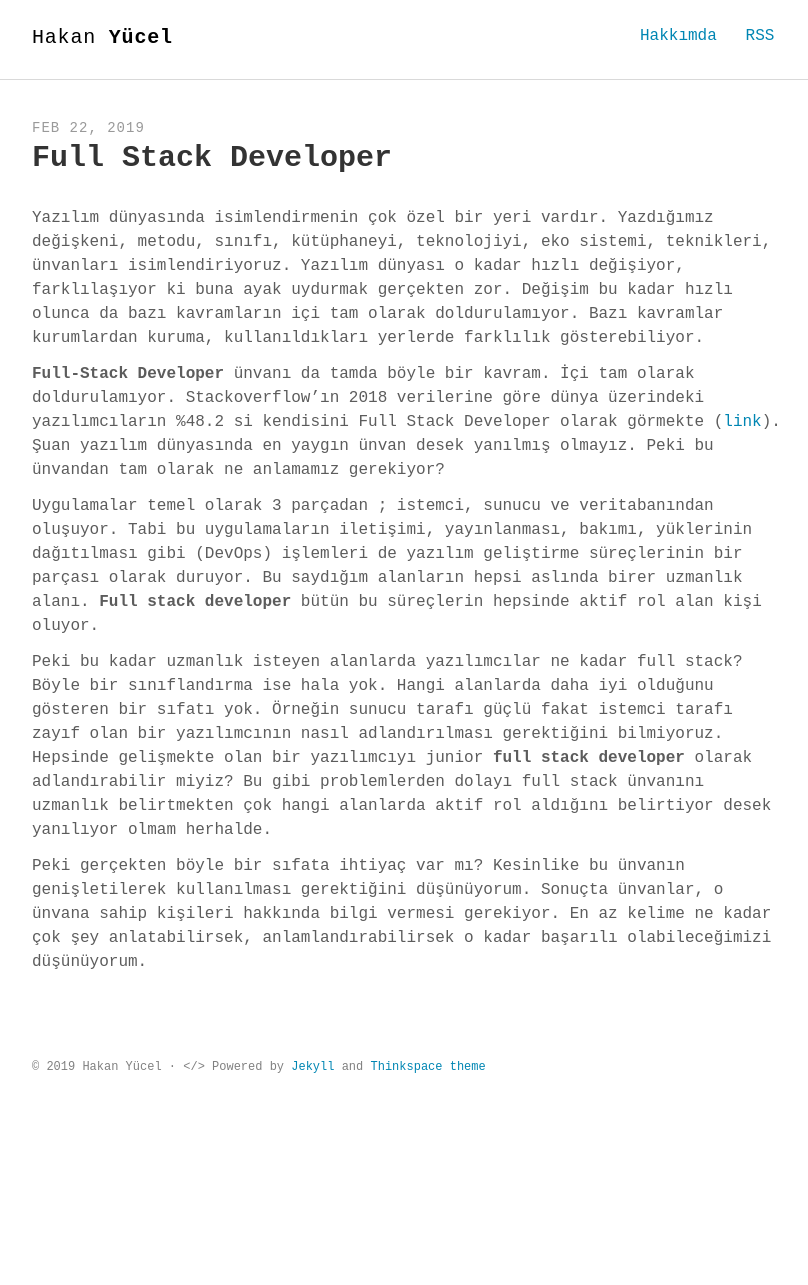
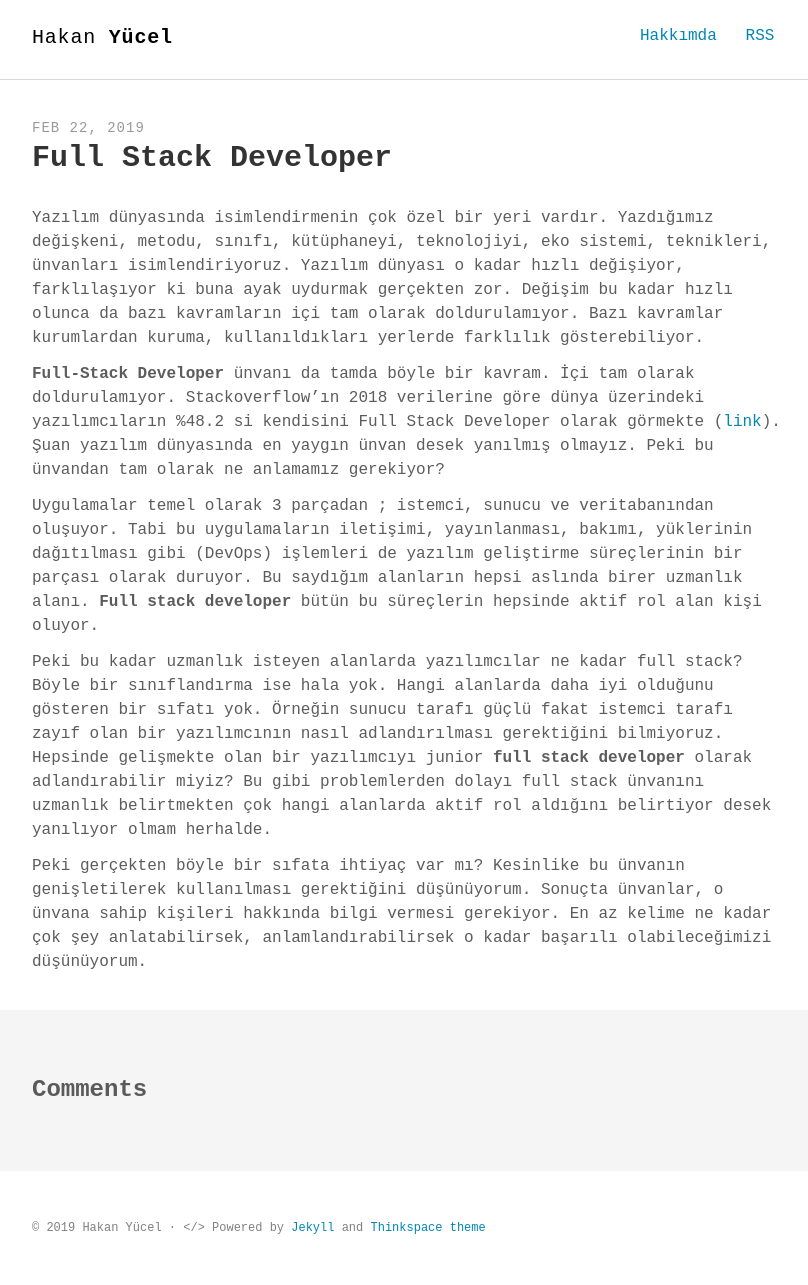
Before and after one commit to hknyuc/myblog, a Jekyll site: the page built from _posts/2019-02-22-Full Stack Developer.md, in a window 1280 px wide. Shown: the whole page, without its empty margins (232-1040 px from the left). Built offline with Jekyll 4.4.1, drawn with Linux system fonts in a browser that asks for light colours; some web fonts are replaced; comment, search, counter and statistics services are not loaded; before the commit the page ends 1124 px from its top, so only the background shows below that.

Commit message:
disqus enable

```diff
--- a/_config.yml
+++ b/_config.yml
@@ -10,8 +10,8 @@
 google_analytics  : UA-XXXXX-XX
 twitter_username  : "hknyuc"
 github_username: "hknyuc"
-comments_enabled  : false # if enabled (set to true), please provide your disqus_username
-disqus_shortname  : ""
+comments_enabled  : true # if enabled (set to true), please provide your disqus_username
+disqus_shortname  : "benhakan"
 postshare_enabled : false
 
 # Build settings
```
